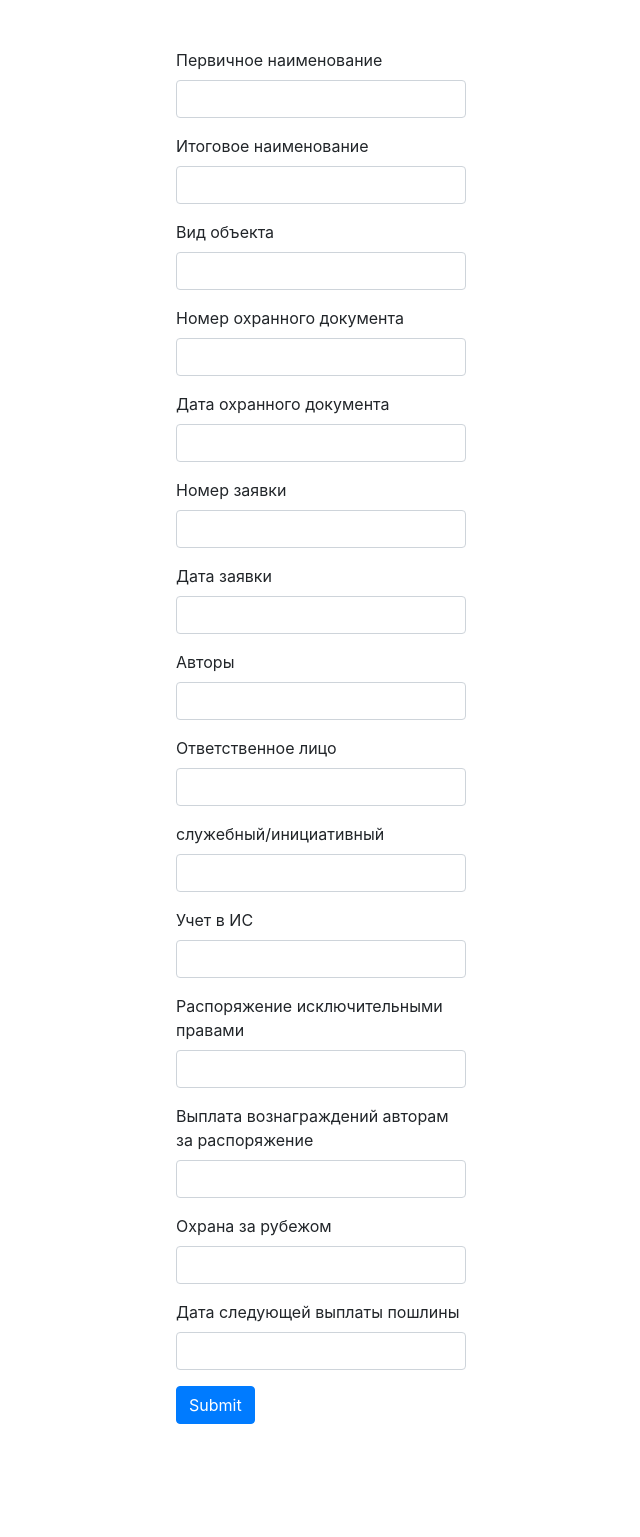
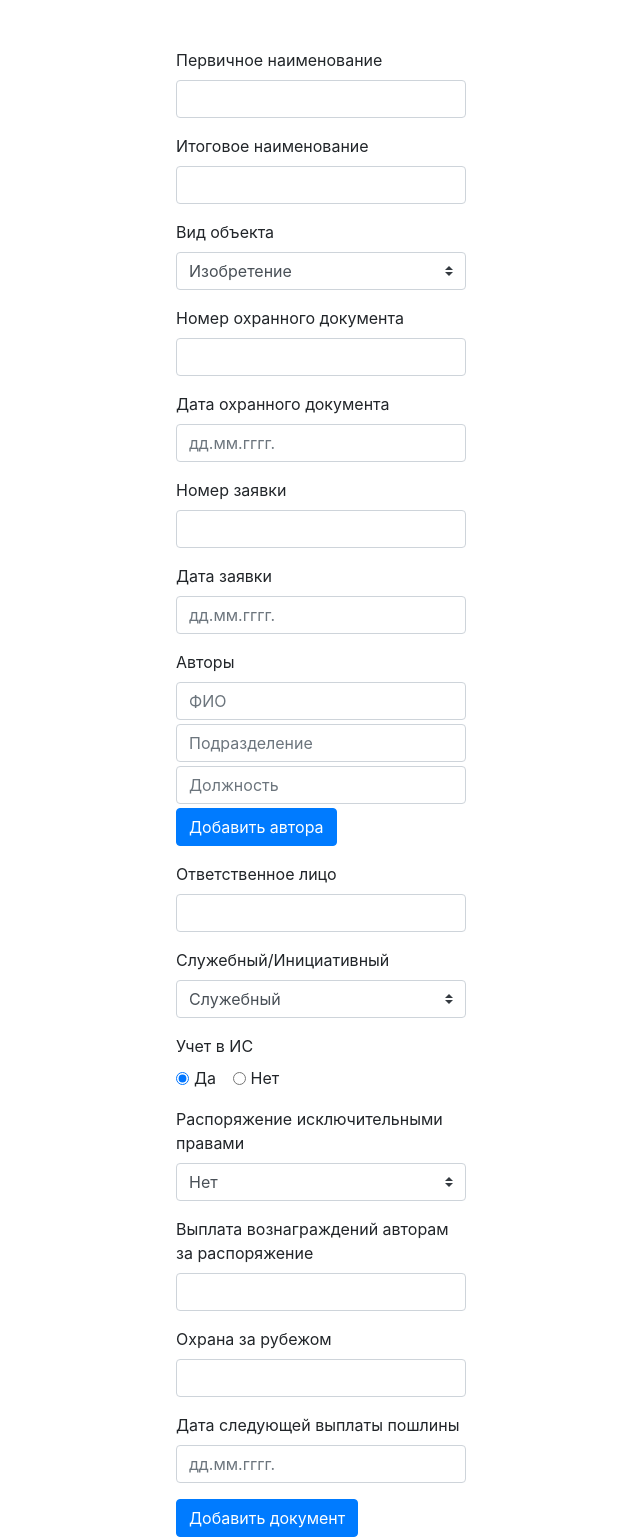
Before and after one commit to layvvs/cip_bmstu, a Django app: page /new_doc/ in a window 1280 px wide. Shown: the whole page, without its empty margins (319-959 px from the left). Before the commit the page ends 1424 px from the top, so only its background shows below. Run offline with Django 4.2, Linux system fonts and the light colour scheme; some libraries are stand-ins or nearby versions.

Commit message:
loaded ajax, forms update

```diff
--- a/mainapp/templates/mainapp/new-doc.html
+++ b/mainapp/templates/mainapp/new-doc.html
@@ -14,51 +14,77 @@
         <form>
             <div class="form-group">
                 <label for="formGroupExampleInput">Первичное наименование </label>
-                <input type="text" class="form-control" id="formGroupExampleInput">
+                <input type="text" class="form-control" id="formGroupExampleInput" required>
             </div>
             <div class="form-group">
                 <label for="formGroupExampleInput2">Итоговое наименование</label>
-                <input type="text" class="form-control" id="formGroupExampleInput2">
+                <input type="text" class="form-control" id="formGroupExampleInput2" required>
             </div>
             <div class="form-group">
-                <label for="formGroupExampleInput2">Вид объекта</label> <!-- Сделать дропдаун -->
-                <input type="text" class="form-control" id="formGroupExampleInput2">
+                <label for="exampleFormControlSelect1">Вид объекта</label>
+                <select class="form-control custom-select" id="exampleFormControlSelect1" required>
+                    <option selected>Изобретение</option>
+                    <option>Полезная модель</option>
+                    <option>Промышленный образец</option>
+                    <option>Программа для ЭВМ</option>
+                    <option>База данных</option>
+                    <option>Ноу-хау</option>
+                    <option>Топология интегральных микросхем</option>
+                    <option>Товарный знак</option>
+                </select>
             </div>
             <div class="form-group">
                 <label for="formGroupExampleInput2">Номер охранного документа</label>
-                <input type="text" class="form-control" id="formGroupExampleInput2">
+                <input type="text" class="form-control" id="formGroupExampleInput2" required>
             </div>
             <div class="form-group">
                 <label for="formGroupExampleInput2">Дата охранного документа</label>
-                <input type="text" class="form-control" id="formGroupExampleInput2">
+                <input type="text" class="form-control" id="formGroupExampleInput2" placeholder="дд.мм.гггг." required>
             </div>
             <div class="form-group">
                 <label for="formGroupExampleInput2">Номер заявки</label>
-                <input type="text" class="form-control" id="formGroupExampleInput2">
+                <input type="text" class="form-control" id="formGroupExampleInput2" required>
             </div>
             <div class="form-group">
                 <label for="formGroupExampleInput2">Дата заявки</label>
-                <input type="text" class="form-control" id="formGroupExampleInput2">
+                <input type="text" class="form-control" id="formGroupExampleInput2" placeholder="дд.мм.гггг." required>
             </div>
             <div class="form-group">
                 <label for="formGroupExampleInput2">Авторы</label>
-                <input type="text" class="form-control" id="formGroupExampleInput2">
+                <input type="text" class="form-control" id="formGroupExampleInput2" placeholder="ФИО" required>
+                <input type="text" class="form-control mt-1" id="formGroupExampleInput2" placeholder="Подразделение" required>
+                <input type="text" class="form-control mt-1" id="formGroupExampleInput2" placeholder="Должность" required>
+                <button type="button" class="btn btn-primary mt-1">Добавить автора</button>
             </div>
             <div class="form-group">
                 <label for="formGroupExampleInput2">Ответственное лицо</label>
-                <input type="text" class="form-control" id="formGroupExampleInput2">
+                <input type="text" class="form-control" id="formGroupExampleInput2" required>
             </div>
             <div class="form-group">
-                <label for="formGroupExampleInput2">служебный/инициативный</label>
-                <input type="text" class="form-control" id="formGroupExampleInput2">
+                <label for="exampleFormControlSelect1">Служебный/Инициативный</label>
+                <select class="form-control custom-select" id="exampleFormControlSelect1" required>
+                    <option selected>Служебный</option>
+                    <option>Инициативный</option>
+                </select>
             </div>
             <div class="form-group">
-                <label for="formGroupExampleInput2">Учет в ИС</label> <!-- Радио -->
-                <input type="text" class="form-control" id="formGroupExampleInput2">
+                <label for="inlineRadio1">Учет в ИС</label> <br>
+                <div class="form-check form-check-inline">
+                    <input class="form-check-input" type="radio" name="inlineRadioOptions" id="inlineRadio1" value="option1" checked>
+                    <label class="form-check-label" for="inlineRadio1">Да</label>
+                </div>
+                <div class="form-check form-check-inline">
+                    <input class="form-check-input" type="radio" name="inlineRadioOptions" id="inlineRadio2" value="option2">
+                    <label class="form-check-label" for="inlineRadio2">Нет</label>
+                </div>
             </div>
             <div class="form-group">
-                <label for="formGroupExampleInput2">Распоряжение исключительными правами</label>
-                <input type="text" class="form-control" id="formGroupExampleInput2">
+                <label for="exampleFormControlSelect1">Распоряжение исключительными правами</label>
+                <select class="form-control custom-select" id="exampleFormControlSelect1" required>
+                    <option selected>Нет</option>
+                    <option>Договор отчуждения</option>
+                    <option>Лицензионный договор</option>
+                </select>
             </div>
             <div class="form-group">
                 <label for="formGroupExampleInput2">Выплата вознаграждений авторам за распоряжение</label>
@@ -66,14 +92,15 @@
             </div>
             <div class="form-group">
                 <label for="formGroupExampleInput2">Охрана за рубежом</label>
-                <input type="text" class="form-control" id="formGroupExampleInput2">
+                <input type="text" class="form-control" id="formGroupExampleInput2" required>
             </div>
             <div class="form-group">
                 <label for="formGroupExampleInput2">Дата следующей выплаты пошлины</label>
-                <input type="text" class="form-control" id="formGroupExampleInput2">
+                <input type="text" class="form-control" id="formGroupExampleInput2" placeholder="дд.мм.гггг." required>
             </div>
-            <button type="submit" class="btn btn-primary">Submit</button>
+            <button type="submit" class="btn btn-primary">Добавить документ</button>
         </form>
     </div>
 </body>
+<script src="{% static 'js/jquery-3.7.0.min.js' %}" ></script>
 </html>
```
Also changed, not shown: mainapp/views.py (+0 -8 lines).
